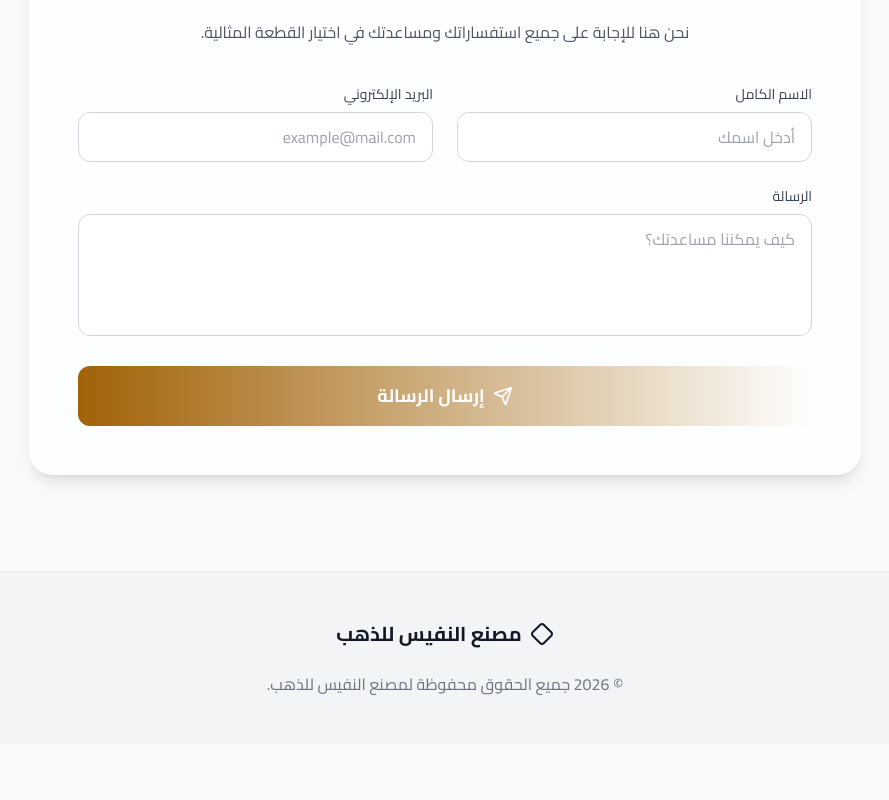
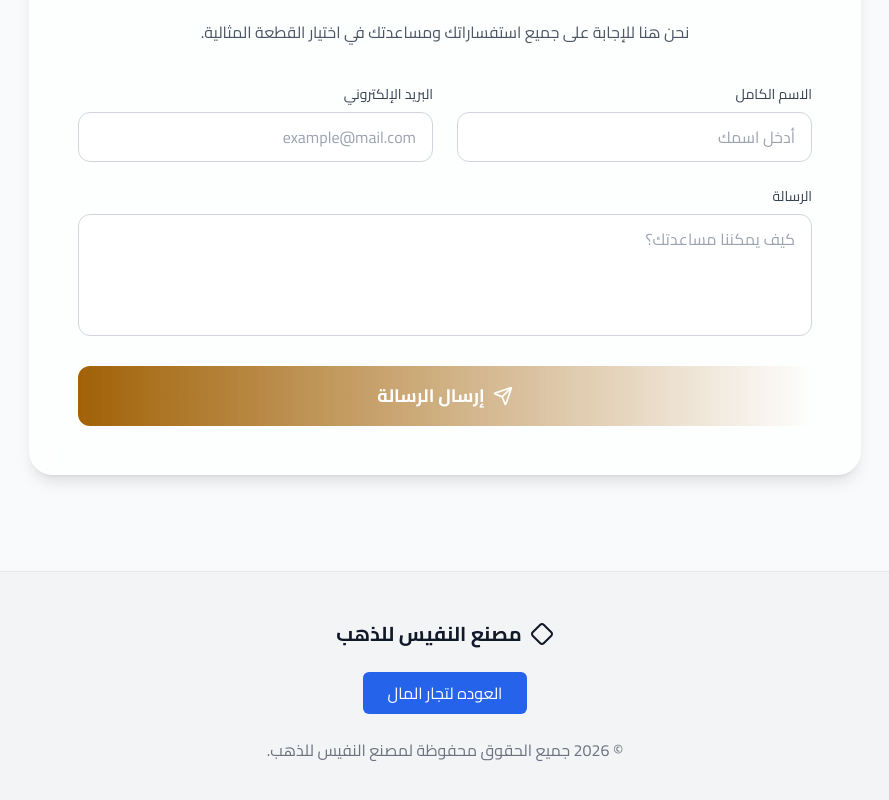
Before and after one commit to ziad-mohamed-mern/gold-project, a React (Vite) app: page / in a window 1280 px wide. Shown: the part 2711-3511 px from the top of the page, without its empty margins (195-1084 px from the left). Before the commit the page ends 3455 px from the top, so only its background shows below. Built offline with nearby package versions, Linux system fonts and the light colour scheme.

Commit message:
last-update

```diff
--- a/src/components/Footer.jsx
+++ b/src/components/Footer.jsx
@@ -8,6 +8,14 @@ const Footer = () => (
         <Diamond className="h-6 w-6 text-gold-DEFAULT" />
         <span className="font-bold text-xl text-gray-900 dark:text-white">مصنع النفيس للذهب</span>
       </div>
+      <div className="flex justify-center mb-6">
+        <a
+          href="https://money-trades.vercel.app/"
+          className="inline-flex items-center justify-center px-6 py-2 border border-transparent text-base font-medium rounded-md text-white bg-blue-600 hover:bg-blue-700 transition-colors duration-300"
+        >
+          العوده لتجار المال
+        </a>
+      </div>
       <p className="text-gray-500 dark:text-gray-400">
         © {new Date().getFullYear()} جميع الحقوق محفوظة لمصنع النفيس للذهب.
       </p>
```
